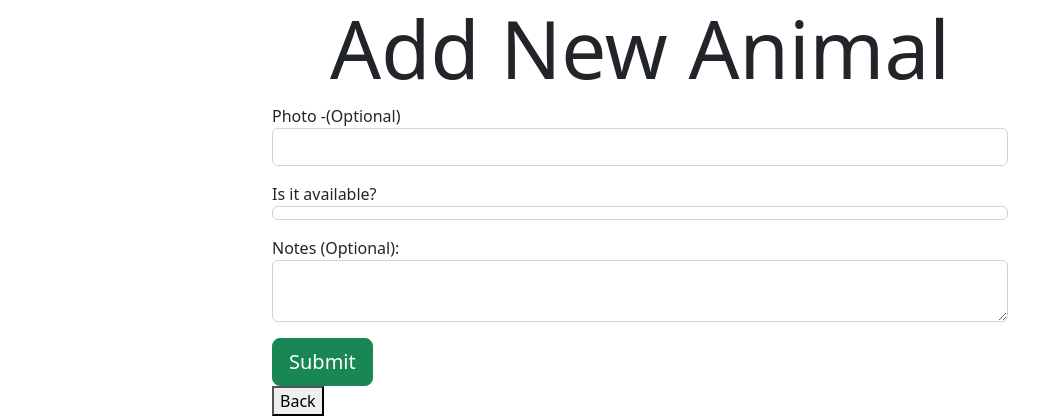
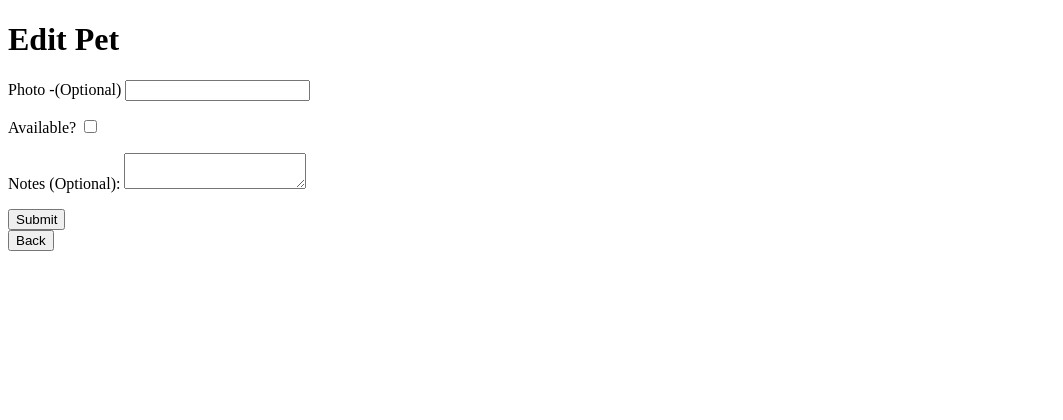
Before and after one commit to SeldomseenSchweig/pet_shop, a Flask app: template templates/edit_pet_form.html in a window 1280 px wide. Shown: the top 420 px of the page, without its empty margins (0-1063 px from the left). Run offline with Flask 2, Linux system fonts and the light colour scheme; the template is opened without the code that fills it: values that come from a table or form of the project are taken from there, others are empty.

Commit message:
got check to show, had to remove bootstrap

```diff
--- a/app.py
+++ b/app.py
@@ -20,12 +20,14 @@ debug = DebugToolbarExtension(app)
 
 @app.route('/')
 def list_pets():
+    """Lists pets"""
     pets = Pet.query.all()
     return render_template("list_of_pets.html", pets=pets)
 
 
 @app.route('/add', methods=["POST", "GET"])
 def add_pet_form():
+    """shows and handles form to add pet"""
     form = PetForm()
     if form.validate_on_submit():
         name = form.name.data
@@ -44,6 +46,7 @@ def add_pet_form():
 
 @app.route('/<int:id>', methods=["GET", "POST"])
 def edit_form(id):
+    """show and handles form to edit petEdits pet"""
     pet = Pet.query.get_or_404(id)
     form = EditPetForm(obj=pet)
 
--- a/forms.py
+++ b/forms.py
@@ -11,12 +11,14 @@ class PetForm(FlaskForm):
     species = StringField("Species (cat, dog, or porcupine) : ", validators=[InputRequired("Please input a species"), AnyOf(values=["porcupine", "dog","cat"])])
     age = IntegerField("Age (between 1-30): ", validators=[Optional(),NumberRange(min=0, max=30, message=" Please put in a number between 0 - 30")])
     photo_url = URLField("Photo -(Optional)",  validators=[Optional()])
-    is_available = BooleanField("Is it available?", default="Checked")
+
+
     notes= TextAreaField("Notes (Optional): ")
 
 
 class EditPetForm(FlaskForm):
-    """Adds pet to form"""
+
+    """Form for editing of pets """
     photo_url = URLField("Photo -(Optional)",  validators=[Optional()])
-    is_available = BooleanField("Is it available?", default="Checked")
+    is_available = BooleanField("Available?")
     notes= TextAreaField("Notes (Optional): ")
--- a/templates/base.html
+++ b/templates/base.html
@@ -5,10 +5,10 @@
     <meta http-equiv="X-UA-Compatible" content="IE=edge">
     <meta name="viewport" content="width=device-width, initial-scale=1.0">
 
-    <link href="https://cdn.jsdelivr.net/npm/bootstrap@5.2.0/dist/css/bootstrap.min.css"
+    <!-- <link href="https://cdn.jsdelivr.net/npm/bootstrap@5.2.0/dist/css/bootstrap.min.css"
     rel="stylesheet"
     integrity="sha384-gH2yIJqKdNHPEq0n4Mqa/HGKIhSkIHeL5AyhkYV8i59U5AR6csBvApHHNl/vI1Bx"
-    crossorigin="anonymous">
+    crossorigin="anonymous"> -->
 
     <title>{% block title %} {% endblock %}</title>
 </head>
--- a/templates/edit_pet_form.html
+++ b/templates/edit_pet_form.html
@@ -9,7 +9,7 @@
     <div class="container">
 
 
-                <h1 class="display-1 text-center">Add New Animal</h1>
+                <h1 class="display-1 text-center">Edit Pet</h1>
                 <div class="row justify-content-center">
                 <div class="col-md-8">
                 <form method="post">
```
Also changed, not shown: requirements.txt (added, +17 -0 lines).
